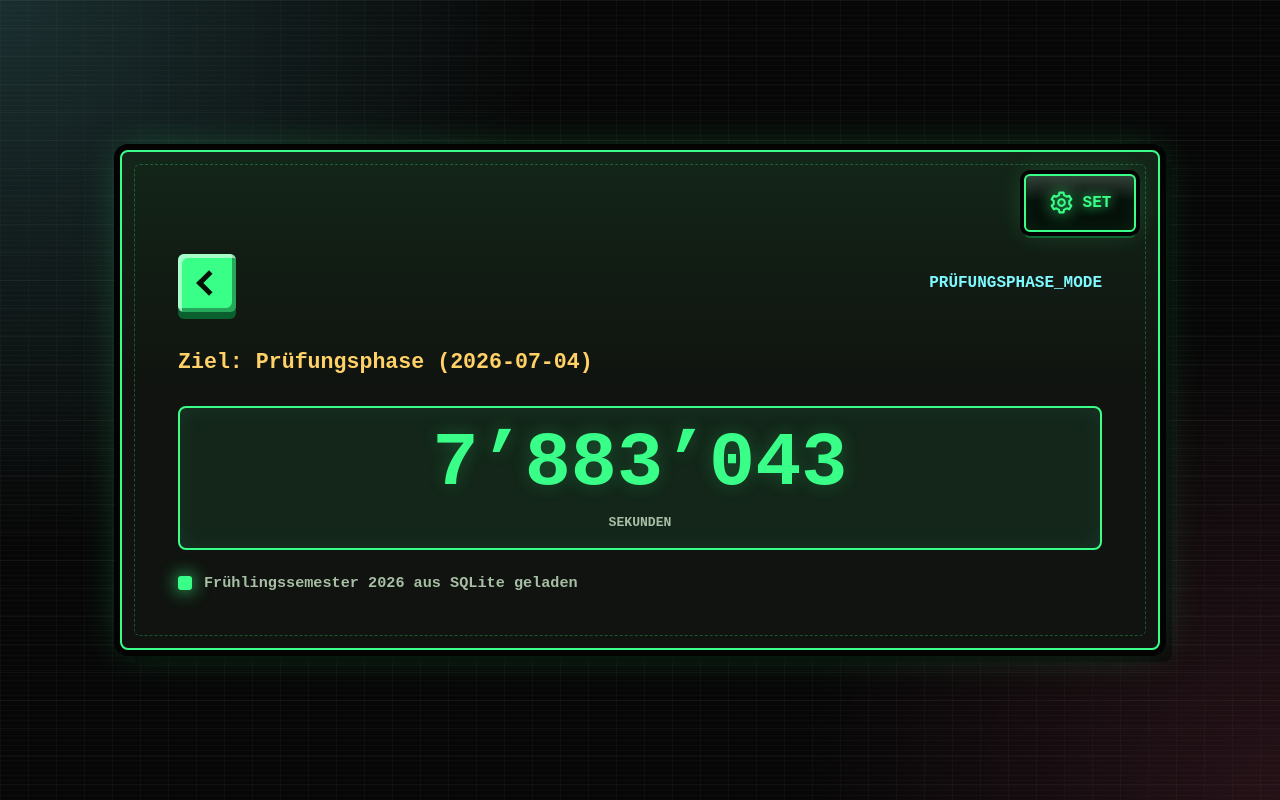
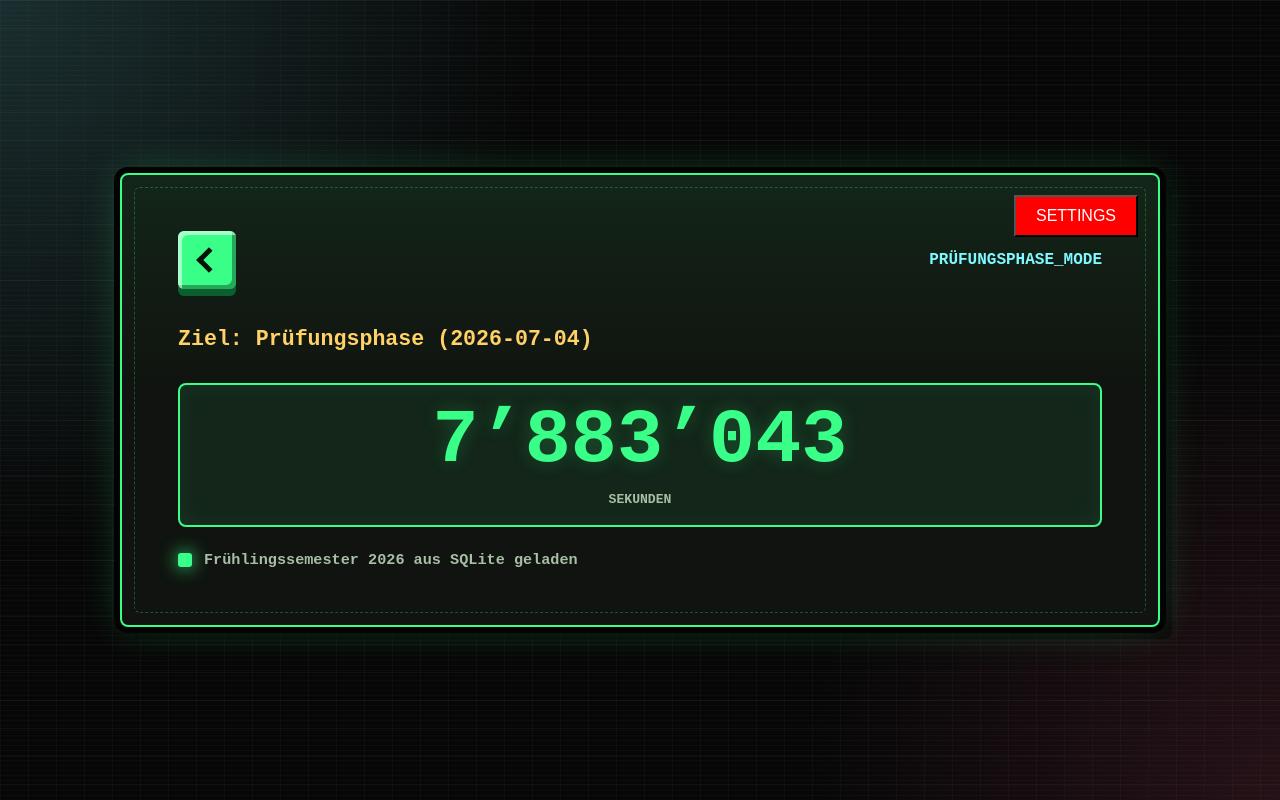
Before and after one commit to enzoferrarese-hslu/HSLU_Countdpwn-, a Flask app: page /countdown/exam in a window 1280 px wide. Run offline with Flask 3, Linux system fonts and the light colour scheme; data comes from the database, SQL or seed files in the repository.

Commit message:
button v4

```diff
--- a/static/style.css
+++ b/static/style.css
@@ -187,10 +187,6 @@ a {
     width: min(1040px, 100%);
 }
 
-.settings-host {
-    padding-top: clamp(92px, 8vw, 112px);
-}
-
 .eyebrow {
     margin: 0 0 22px;
     color: var(--cyan);
@@ -243,7 +239,6 @@ h1 {
 
 .menu-button,
 .back-button,
-.settings-toggle,
 .icon-button,
 .option-button,
 .color-option {
@@ -278,7 +273,6 @@ h1 {
 
 .menu-button:hover,
 .back-button:hover,
-.settings-toggle:hover,
 .icon-button:hover,
 .option-button:hover,
 .color-option:hover {
@@ -287,7 +281,6 @@ h1 {
 
 .menu-button:active,
 .back-button:active,
-.settings-toggle:active,
 .icon-button:active,
 .option-button:active,
 .color-option:active {
@@ -404,48 +397,15 @@ h1 {
     box-shadow: 0 0 18px var(--green);
 }
 
-.settings-toggle {
+#settings-toggle {
     position: absolute;
-    top: 22px;
-    right: 22px;
-    z-index: 25;
-    width: 112px;
-    height: 58px;
-    display: inline-flex;
-    align-items: center;
-    justify-content: center;
-    gap: 9px;
-    border: 2px solid var(--green);
-    background:
-        linear-gradient(180deg, rgba(255, 255, 255, 0.18), transparent 46%),
-        #061009;
-    color: var(--green);
-    font-family: inherit;
-    font-size: 1rem;
-    letter-spacing: 0;
-    text-shadow: 0 0 12px var(--green);
-    box-shadow:
-        inset 0 0 18px var(--green-bg),
-        0 0 0 4px var(--shadow),
-        0 0 26px var(--green-soft),
-        0 6px 0 var(--button-shadow);
-}
-
-.settings-icon {
-    width: 25px;
-    height: 25px;
-    display: block;
-    fill: none;
-    stroke: currentColor;
-    stroke-width: 2;
-    stroke-linejoin: round;
-    filter: drop-shadow(0 0 8px var(--green));
-}
-
-.settings-toggle span {
-    display: inline-block;
-    color: var(--green);
-    font-weight: 900;
+    top: 20px;
+    right: 20px;
+    background: red;
+    color: white;
+    padding: 10px 20px;
+    z-index: 9999;
+    font-size: 16px;
 }
 
 .settings-panel {
@@ -650,19 +610,6 @@ h1 {
         height: 50px;
     }
 
-    .settings-toggle {
-        top: 14px;
-        right: 14px;
-        width: 96px;
-        height: 50px;
-        font-size: 0.9rem;
-    }
-
-    .settings-icon {
-        width: 22px;
-        height: 22px;
-    }
-
     .settings-panel {
         top: 12px;
         right: 12px;
--- a/templates/countdown.html
+++ b/templates/countdown.html
@@ -8,14 +8,8 @@
 </head>
 <body data-mode="{{ mode }}">
     <main class="screen countdown-page">
-        <section class="terminal-panel terminal-panel-wide settings-host" aria-live="polite">
-            <button class="settings-toggle" id="settings-toggle" type="button" aria-label="Einstellungen öffnen" aria-expanded="false">
-                <svg class="settings-icon" viewBox="0 0 24 24" aria-hidden="true" focusable="false">
-                    <path d="M19.4 13.5c.1-.5.1-1 .1-1.5s0-1-.1-1.5l2-1.5-2-3.5-2.4 1a8.3 8.3 0 0 0-2.6-1.5L14 2.5h-4L9.6 5a8.3 8.3 0 0 0-2.6 1.5l-2.4-1-2 3.5 2 1.5c-.1.5-.1 1-.1 1.5s0 1 .1 1.5l-2 1.5 2 3.5 2.4-1a8.3 8.3 0 0 0 2.6 1.5l.4 2.5h4l.4-2.5a8.3 8.3 0 0 0 2.6-1.5l2.4 1 2-3.5-2-1.5Z"></path>
-                    <circle cx="12" cy="12" r="3.2"></circle>
-                </svg>
-                <span>SET</span>
-            </button>
+        <section class="terminal-panel terminal-panel-wide" aria-live="polite">
+            <button id="settings-toggle">SETTINGS</button>
 
             <div class="top-bar">
                 <a href="{{ url_for('home') }}" class="back-button" aria-label="Zur Startseite">
```
Also changed, not shown: templates/index.html (+2 -8 lines).
